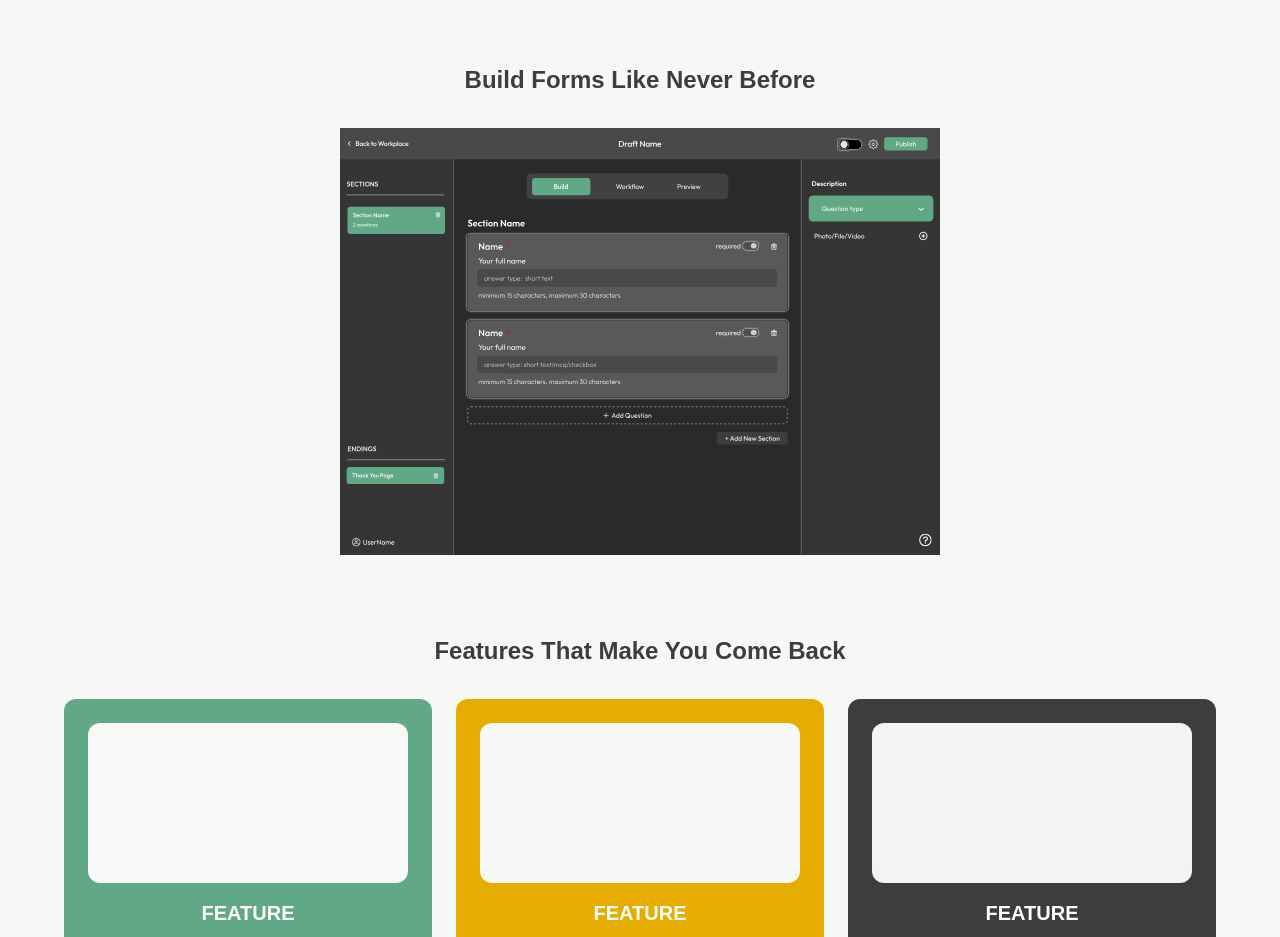
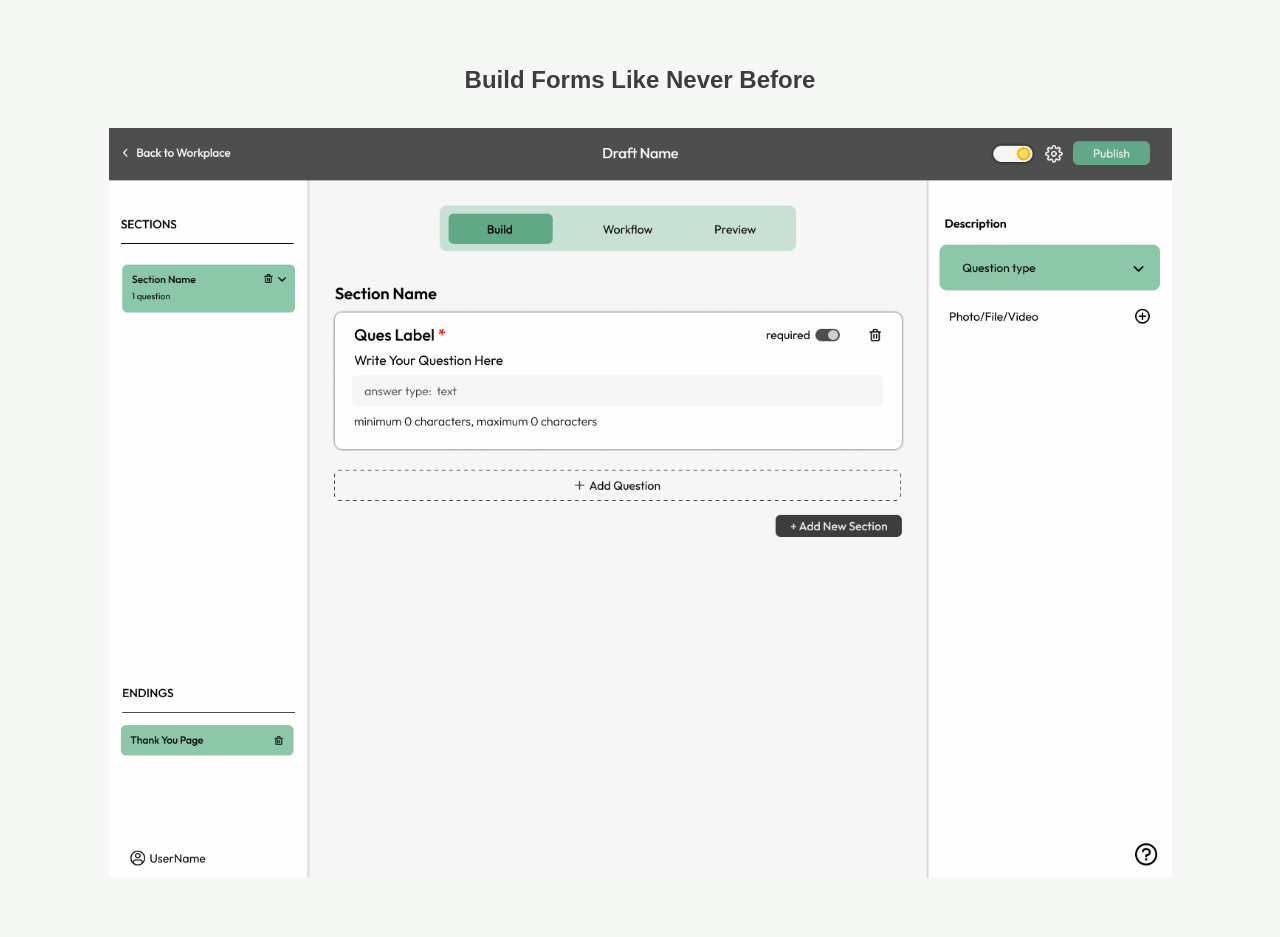
Before and after one commit to Chitransh2309/FORM-2025-ChitranshSaxena, a Next.js app: page / in a window 1280 px wide. Shown: the part 860-1797 px from the top of the page. Built offline with nearby package versions, Linux system fonts and the light colour scheme; no server answers; the database is empty; a web font is replaced by a local one.

Commit message:
added form builder images in landing page for light and dark mode

```diff
--- a/src/app/page.tsx
+++ b/src/app/page.tsx
@@ -18,10 +18,17 @@ export default async function Home() {
         <div className="w-full flex justify-center">
           <Image
             src="/form builder-dark mode.svg"
-            height={700}
-            width={700}
+            height={1063}
+            width={750}
             alt="form-builder"
-            className="w-full max-w-[600px] h-auto"
+            className="w-full max-w-[1063px] h-auto hidden dark:block"
+          />
+          <Image
+            src="/form builder -default 1.svg"
+            alt="dark mode"
+            height={1063}
+            width={750}
+            className="w-full max-w-[1063px] h-auto block dark:hidden"
           />
         </div>
       </div>
@@ -33,18 +40,18 @@ export default async function Home() {
 
         <div className="w-full flex justify-center">
           <div className="grid grid-cols-1 md:grid-cols-3 gap-6 max-w-6xl w-full place-items-center">
-            <div className="w-full max-w-sm bg-[#61A986] dark:bg-[#E1F4E6] rounded-xl p-6 text-white dark:text-[#61A986] flex flex-col items-center">
-              <div className="w-full h-40 bg-[#F8F8F6] dark:bg-[#61A986] rounded-xl mb-4"></div>
+            <div className="w-full max-w-[345px] bg-[#61A986] dark:bg-[#E1F4E6] rounded-xl p-6 text-white dark:text-[#61A986] flex flex-col items-center">
+              <div className="w-full max-w-[303px] h-40 bg-[#F8F8F6] dark:bg-[#61A986] rounded-xl mb-4"></div>
               <p className="text-xl font-bold">FEATURE</p>
             </div>
 
-            <div className="w-full max-w-sm bg-[#E6AD00] dark:bg-[#F8F5EA] rounded-xl p-6 text-white dark:text-[#E6AD00] flex flex-col items-center">
-              <div className="w-full h-40 bg-[#F6F8F6] dark:bg-[#C69D1F] rounded-xl mb-4"></div>
+            <div className="w-full max-w-[345px] bg-[#E6AD00] dark:bg-[#F8F5EA] rounded-xl p-6 text-white dark:text-[#E6AD00] flex flex-col items-center">
+              <div className="w-full max-w-[303px] h-40 bg-[#F6F8F6] dark:bg-[#C69D1F] rounded-xl mb-4"></div>
               <p className="text-xl font-bold">FEATURE</p>
             </div>
 
-            <div className="w-full max-w-sm bg-[#3D3D3D] dark:bg-[#E9E6E9] rounded-xl p-6 text-white dark:text-[#3D3D3D] flex flex-col items-center">
-              <div className="w-full h-40 bg-[#F4F3F4] dark:bg-[#3D3D3D] rounded-xl mb-4"></div>
+            <div className="w-full max-w-[345px] bg-[#3D3D3D] dark:bg-[#E9E6E9] rounded-xl p-6 text-white dark:text-[#3D3D3D] flex flex-col items-center">
+              <div className="w-full max-w-[303px] h-40 bg-[#F4F3F4] dark:bg-[#3D3D3D] rounded-xl mb-4"></div>
               <p className="text-xl font-bold">FEATURE</p>
             </div>
           </div>
```
Also changed, not shown: public/form builder -default 1.svg (added), public/iPhone 15 Green.svg (added).
